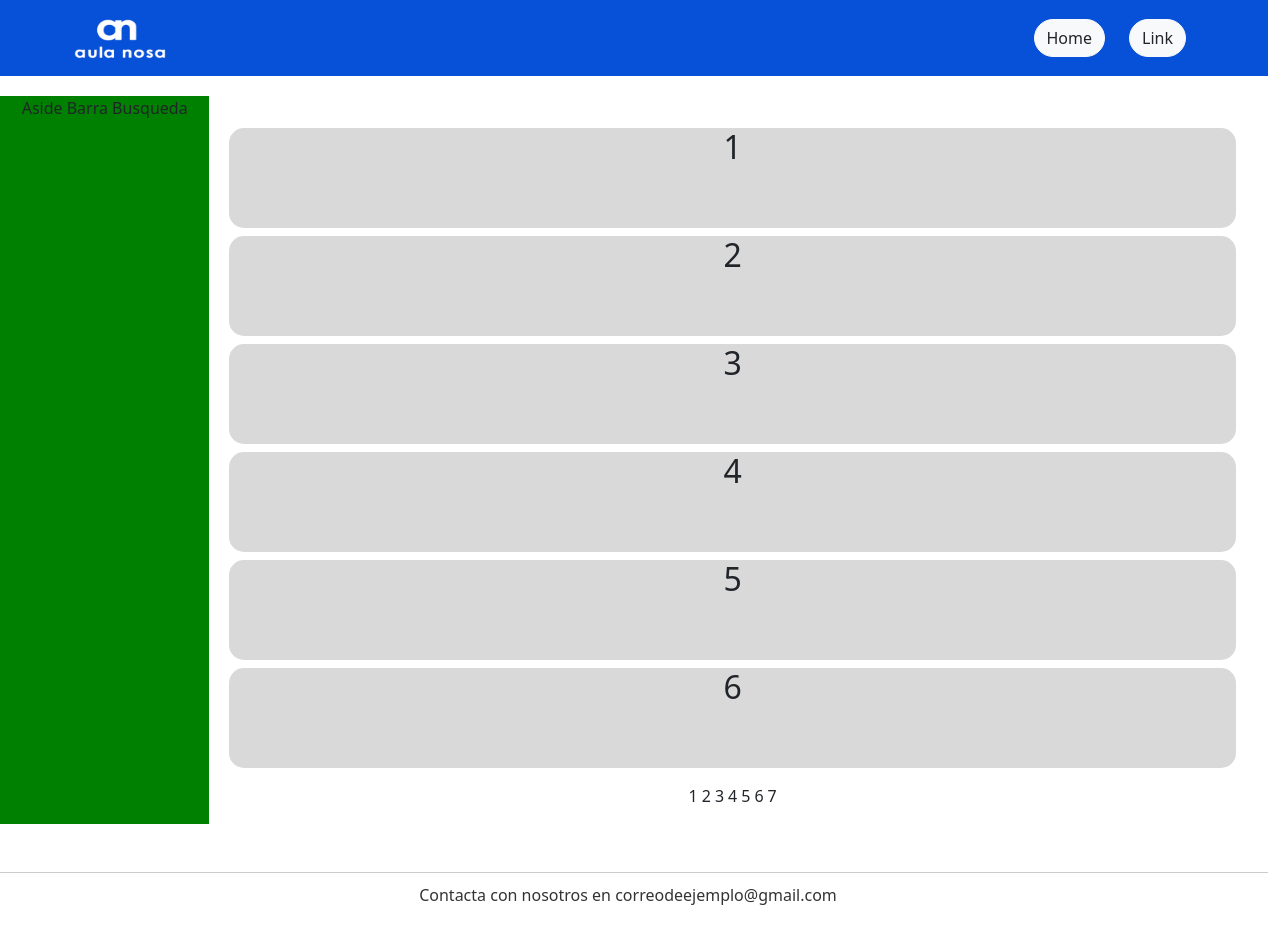
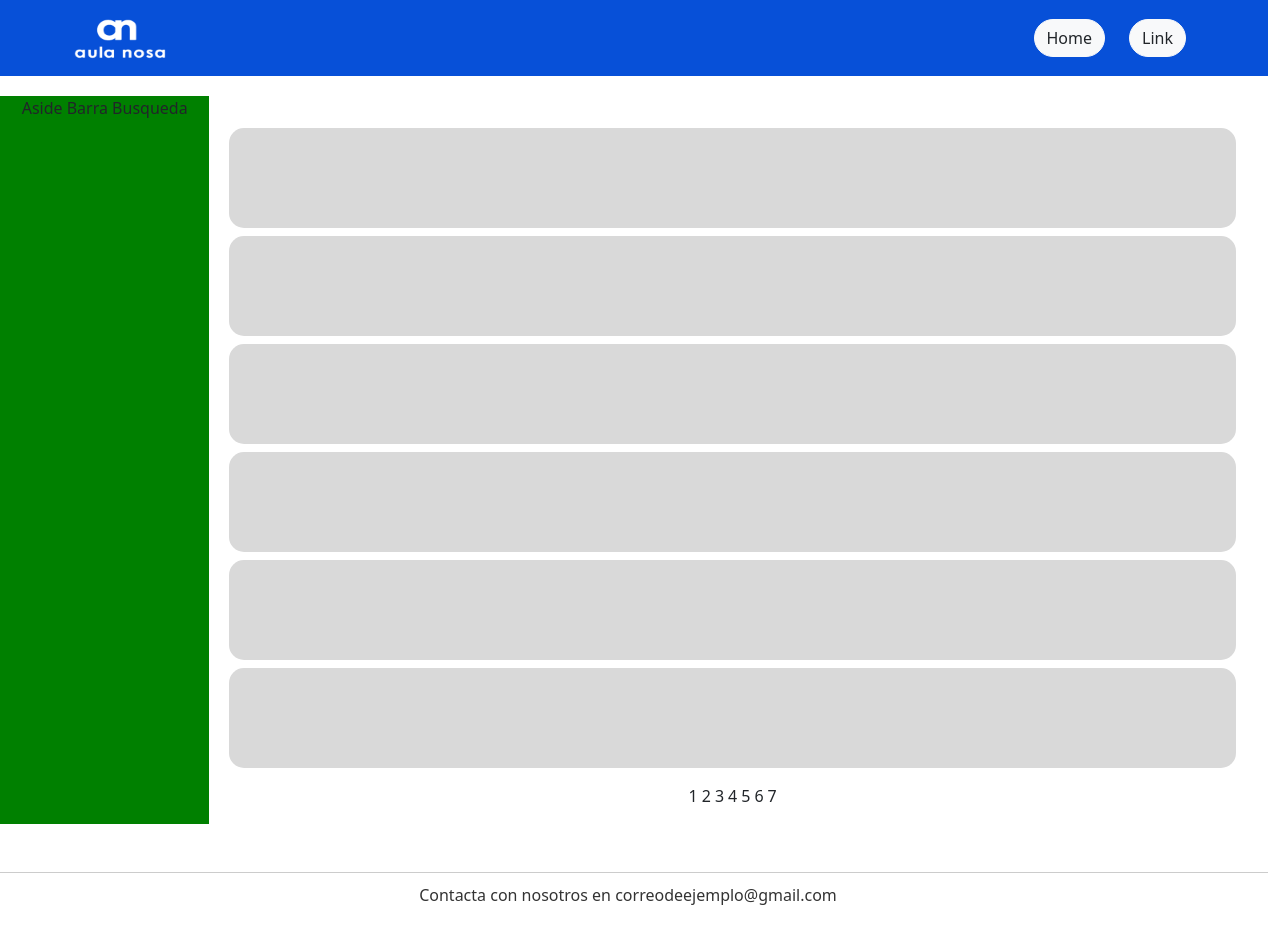
Before and after one commit to pabloalbrdz/PracticaFinDeCursoWebAulaNosa23-24, a React (Create React App) app: page / in a window 1280 px wide. Built offline with nearby package versions, Linux system fonts and the light colour scheme.

Commit message:
#10 Diseño Pantalla Buscar Cursos y Buscar Ofertas

```diff
--- a/src/component/Articulo.css
+++ b/src/component/Articulo.css
@@ -1,4 +1,4 @@
-.article-div{
+.articulo-div{
     background-color: #D9D9D9;
     border-radius: 15px;
     margin-left: 20px;
--- a/src/component/Articulo.js
+++ b/src/component/Articulo.js
@@ -1,9 +1,9 @@
 import "./Articulo.css";
 
-function Articulo ({title}){
+function Articulo ({titulo}){
     return(
-        <div className="article-div">
-            <h2>{title}</h2>
+        <div className="articulo-div">
+            <h2>{titulo}</h2>
         </div>
     );
 }
```
